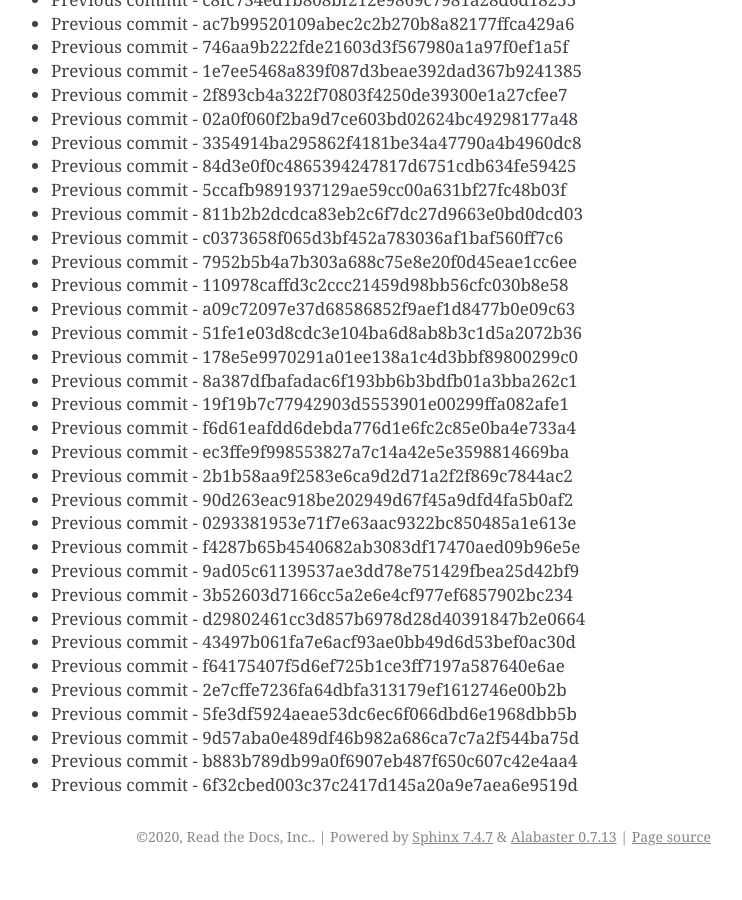
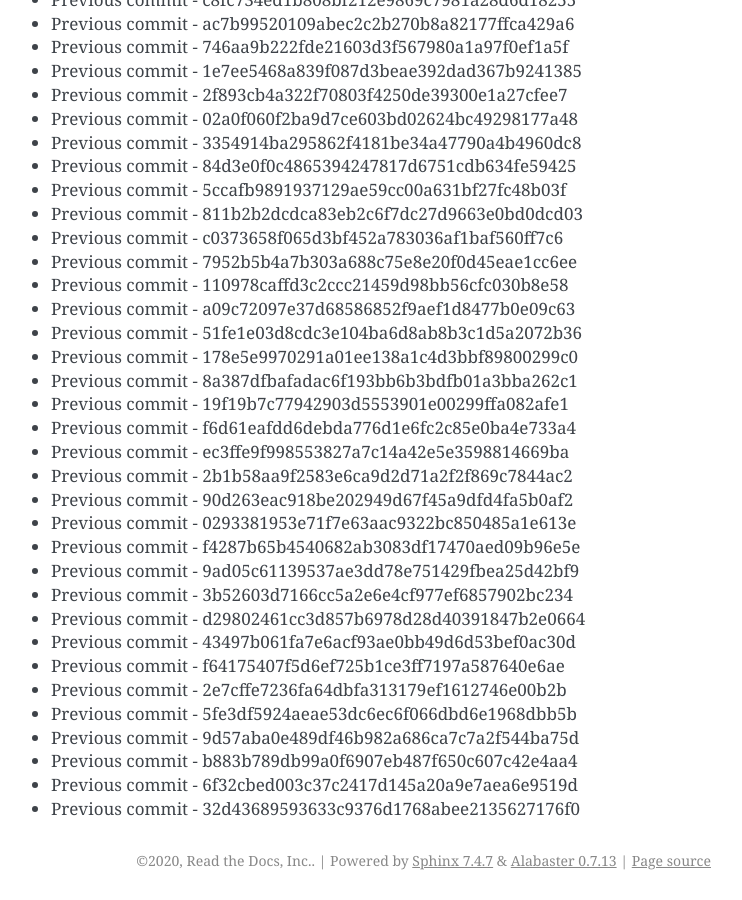
Before and after one commit to readthedocs/rtd-git-stresstest, a Sphinx documentation site: the page built from docs/updates.rst, in a window 1280 px wide and 900 px high, scrolled down 12340 px. Shown: the whole window, without its empty margins (399-1141 px from the left). Built offline with Sphinx 7.4.7, drawn with Linux system fonts in a browser that asks for light colours; before the commit the page ends 13216 px from its top, so only the background shows below that.

Commit message:
Generating commit from previous: 32d43689593633c9376d1768abee2135627176f0

```diff
--- a/docs/updates.rst
+++ b/docs/updates.rst
@@ -550,3 +550,4 @@ It can be tested for any performance characteristics.
 * Previous commit - 9d57aba0e489df46b982a686ca7c7a2f544ba75d
 * Previous commit - b883b789db99a0f6907eb487f650c607c42e4aa4
 * Previous commit - 6f32cbed003c37c2417d145a20a9e7aea6e9519d
+* Previous commit - 32d43689593633c9376d1768abee2135627176f0
```
